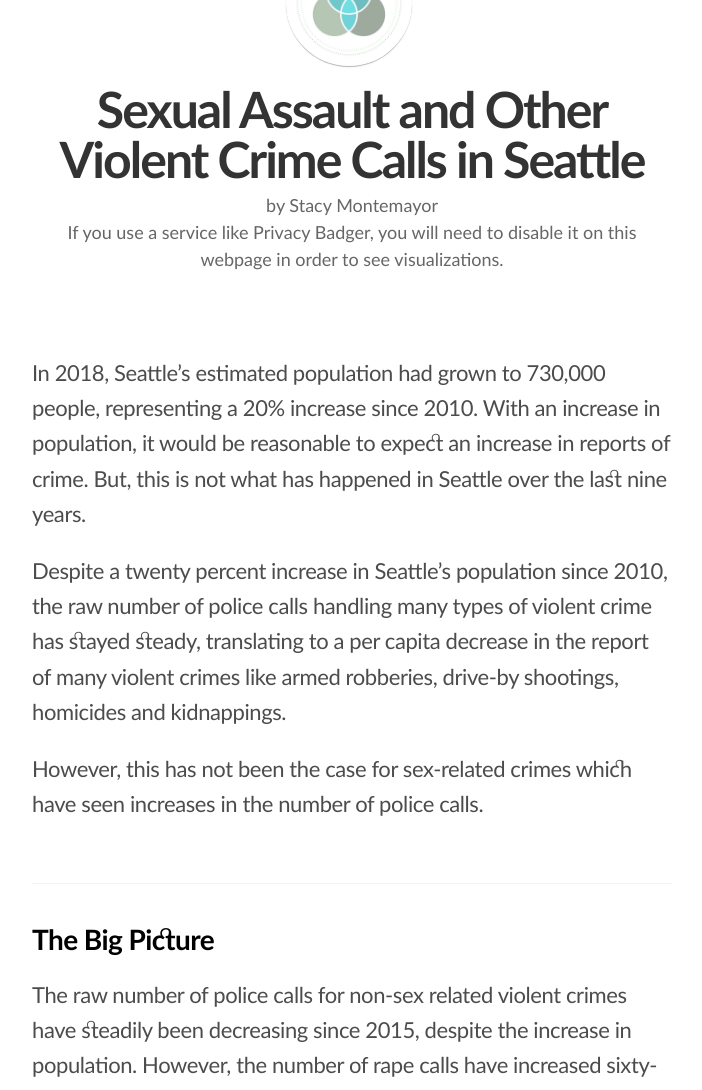
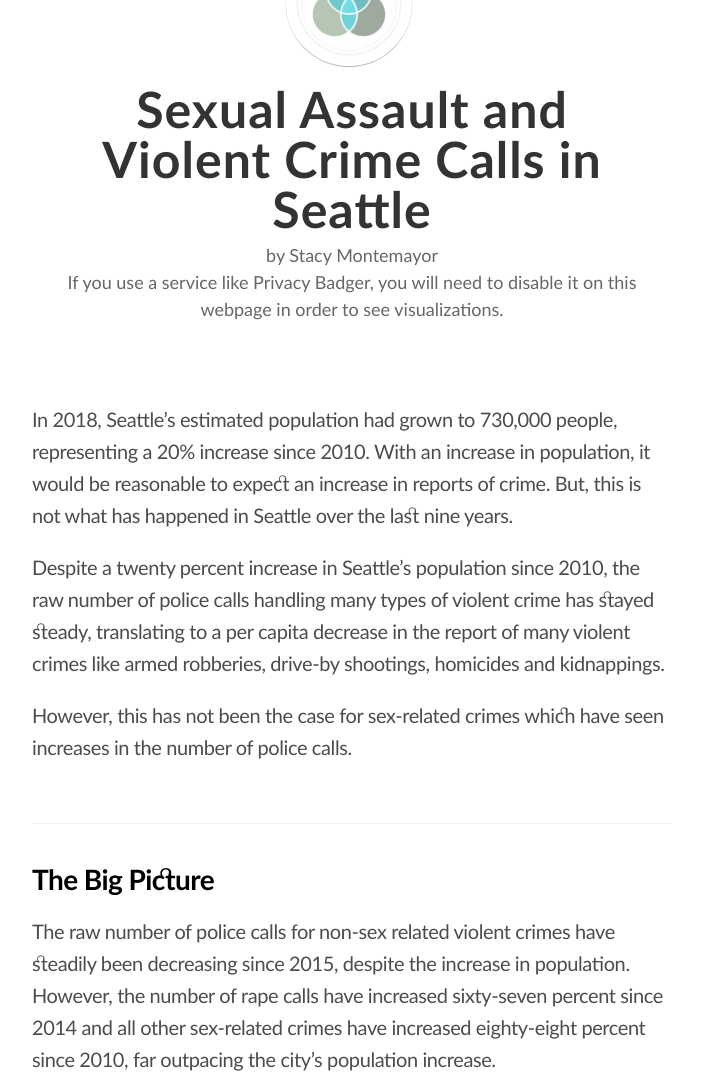
Before and after one commit to teacupwoozy/stacyem, a Jekyll site: the page spd.html, which Jekyll copies as it is, in a window 1280 px wide. Shown: the part 350-1440 px from the top of the page, without its empty margins (288-990 px from the left). Built offline with Jekyll 4.4.1, drawn with Linux system fonts in a browser that asks for light colours; nearby versions of some CDN libraries; some web fonts are replaced; grey boxes are pictures that could not be loaded.

Commit message:
change p font size, title letterspacing

```diff
--- a/css/main.sass
+++ b/css/main.sass
@@ -49,7 +49,7 @@ li
   list-style-type: none
 
 p
-  font-size: 22px
+  font-size: 20px
   line-height: 1.6
   color: #4c4c4c
   font-weight: 300
@@ -120,7 +120,7 @@ p
     font-size: 50px
     text-align: center
     font-weight: 700
-    letter-spacing: -2px
+    letter-spacing: 1px
     outline: 0
     line-height: 50px
     word-break: break-word
--- a/spd.html
+++ b/spd.html
@@ -63,7 +63,7 @@
 
           <a class="blog-logo" href="https://teacupwoozy.github.io" style="background-image: url('/assets/images/sm_logo.jpg')">Stacy Montemayor</a>
 
-          <h1 class="blog-title">Sexual Assault and Other Violent Crime Calls in Seattle</h1>
+          <h1 class="blog-title">Sexual Assault and Violent Crime Calls in Seattle</h1>
           <h2 class="blog-description">by Stacy Montemayor
             <br>If you use a service like Privacy Badger, you will need to disable it on this webpage in order to see visualizations.</h2>
           </header>
```
